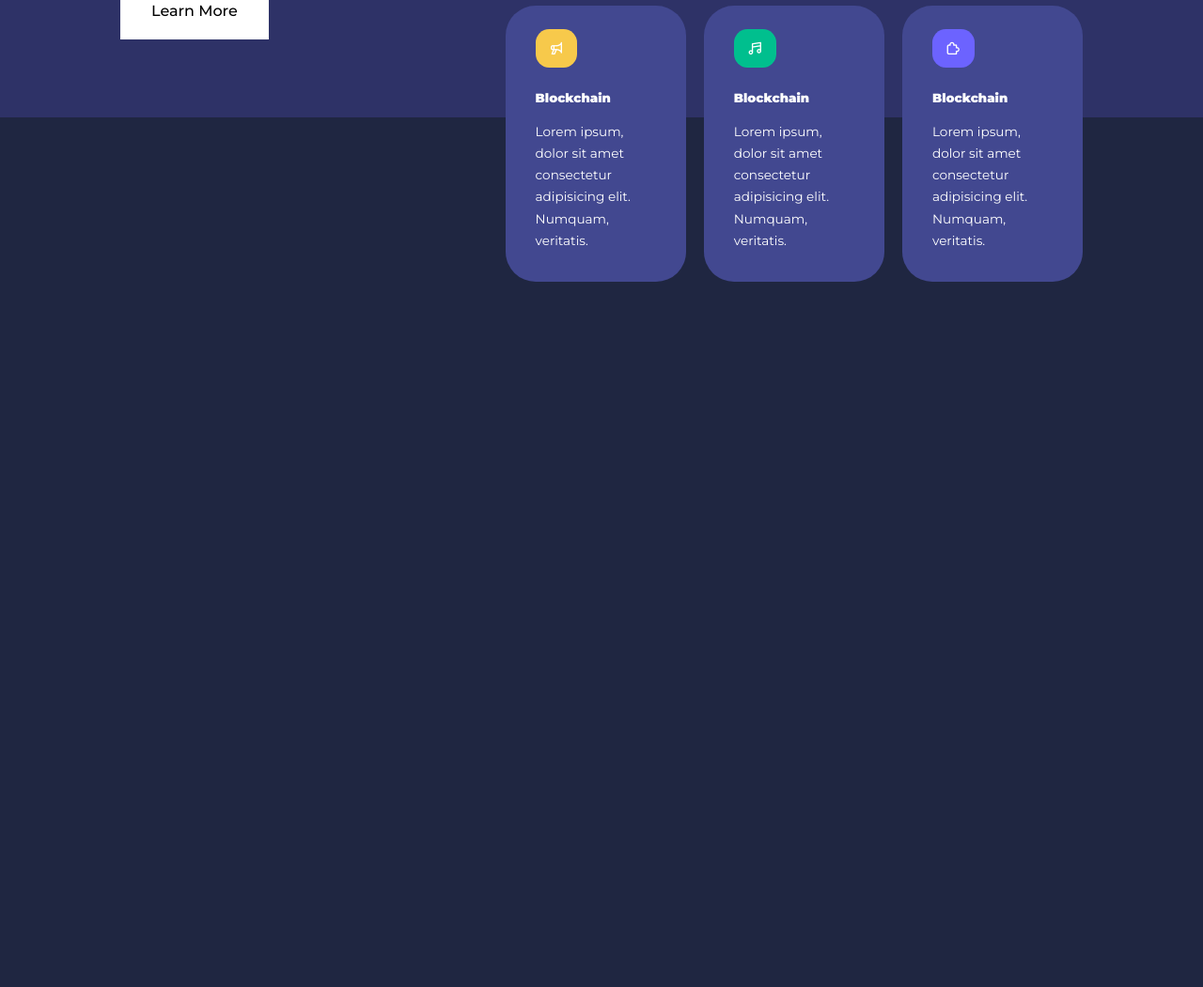
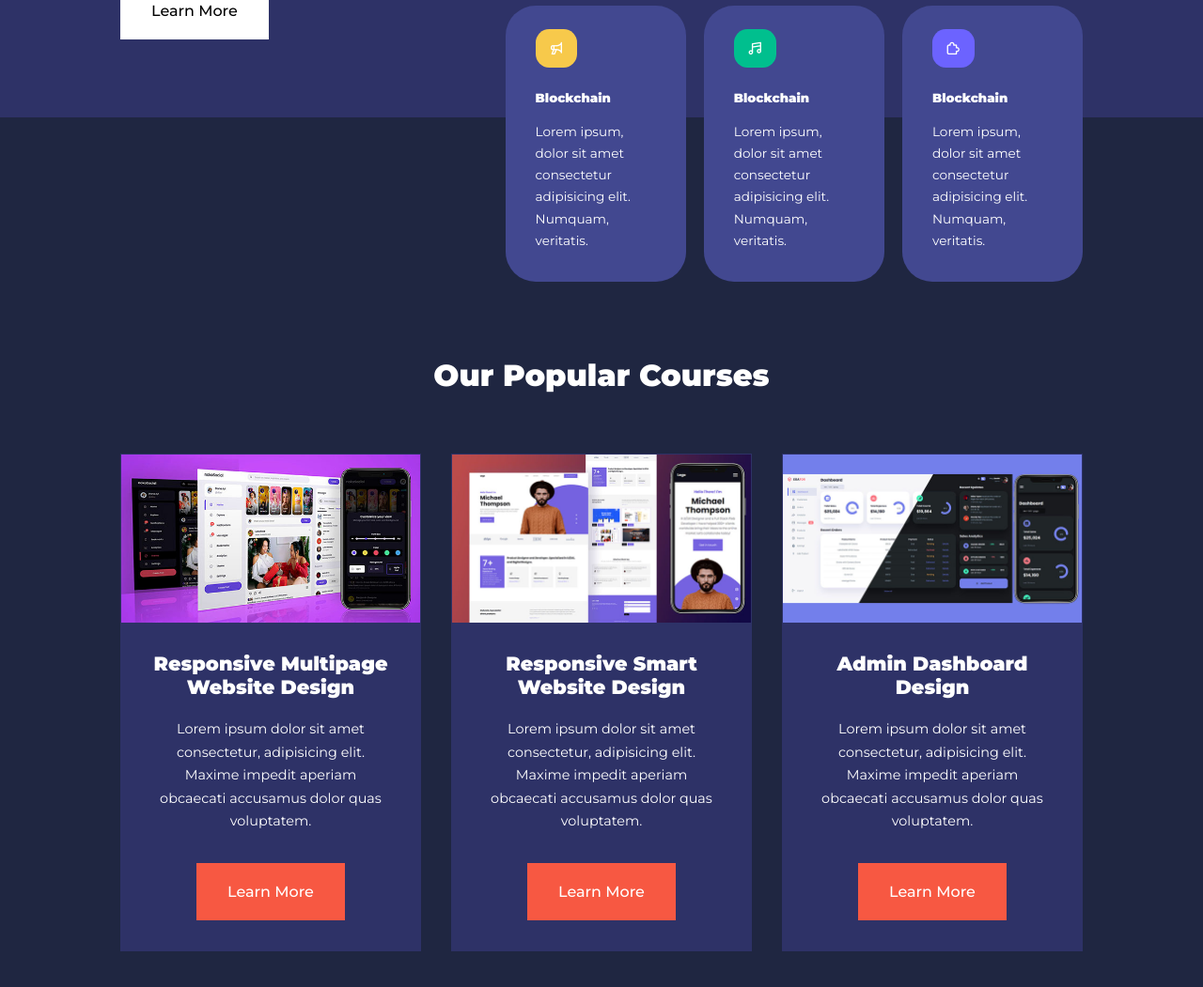
Before and after one commit to thmmahendra/education-multipage, a plain HTML site: page index.html in a window 1280 px wide. Shown: the part 995-2046 px from the top of the page at 94% size. Before the commit the page ends 1295 px from the top, so only its background shows below. Drawn offline with nearby package versions, Linux system fonts and the light colour scheme.

Commit message:
Initial Commit

```diff
--- a/assets/css/style.css
+++ b/assets/css/style.css
@@ -113,6 +113,13 @@ nav {
     position: fixed;
     top: 0;
     z-index: 11;
+}
+
+/* change navbar syles on scroll using javascript */
+
+.window-scroll {
+    background: var(--color-primary);
+    box-shadow: 0 1rem 2rem rgba(0, 0, 0, 0.2);
 }
 
 .nav-container {
@@ -236,3 +243,36 @@ header {
 .category p {
     font-size: 0.85rem;
 }
+
+/* =================== COURSES =========================== */
+
+.courses {
+    margin-top: 10rem;
+}
+
+.courses-container {
+    display: grid;
+    grid-template-columns: repeat(3, 1fr);
+    gap: 2rem;
+}
+
+.course {
+    background: var(--color-bg1);
+    text-align: center;
+    border: 1px solid transparent;
+    transition: var(--transition);
+}
+
+.course:hover {
+    background: transparent;
+    border-color: var(--color-primary);
+}
+
+.course-info {
+    padding: 2rem;
+}
+
+.course-info p {
+    margin: 1.2rem 0 2rem;
+    font-size: 0.9rem;
+}
--- /dev/null
+++ b/assets/js/script.js
@@ -0,0 +1,5 @@
+//  Navbar styles on scroll
+
+window.addEventListener('scroll', () => {
+    document.querySelector('nav').classList.toggle('window-scroll', window.scrollY > 0)
+});
--- a/index.html
+++ b/index.html
@@ -104,7 +104,61 @@
             </div>
         </div>
     </div>
+    <!-- ================= END OF CATEGORIES =========================== -->
 
+    <section class="courses">
+        <h2>Our Popular Courses</h2>
+        <div class="container courses-container">
+            <article class="course">
+                <div class="course-image">
+                    <img src="./assets/images/course1.jpg">
+                </div>
+                <div class="course-info">
+                    <h4>Responsive Multipage Website Design</h4>
+                    <p>
+                        Lorem ipsum dolor sit amet consectetur, adipisicing elit. Maxime impedit aperiam obcaecati
+                        accusamus
+                        dolor quas voluptatem.
+                    </p>
+                    <a href="course.htm" class="btn btn-primary">Learn More</a>
+                </div>
+            </article>
+
+            <article class="course">
+                <div class="course-image">
+                    <img src="./assets/images/course2.jpg">
+                </div>
+                <div class="course-info">
+                    <h4>Responsive Smart Website Design</h4>
+                    <p>
+                        Lorem ipsum dolor sit amet consectetur, adipisicing elit. Maxime impedit aperiam obcaecati
+                        accusamus
+                        dolor quas voluptatem.
+                    </p>
+                    <a href="course.htm" class="btn btn-primary">Learn More</a>
+                </div>
+            </article>
+
+            <article class="course">
+                <div class="course-image">
+                    <img src="./assets/images/course3.jpg">
+                </div>
+                <div class="course-info">
+                    <h4>Admin Dashboard Design</h4>
+                    <p>
+                        Lorem ipsum dolor sit amet consectetur, adipisicing elit. Maxime impedit aperiam obcaecati
+                        accusamus
+                        dolor quas voluptatem.
+                    </p>
+                    <a href="course.htm" class="btn btn-primary">Learn More</a>
+                </div>
+            </article>
+        </div>
+    </section>
+
+    <!-- ================= END OF COURSES =========================== -->
+
+    <script src="./assets/js/script.js"></script>
 </body>
 
 </html>
```
